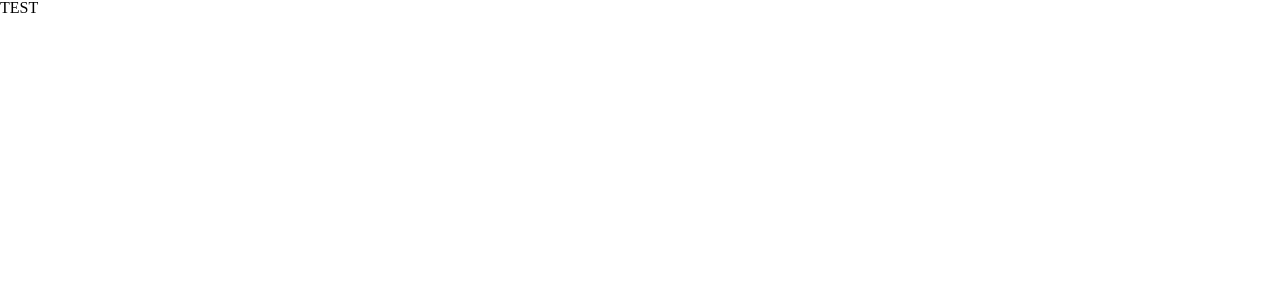
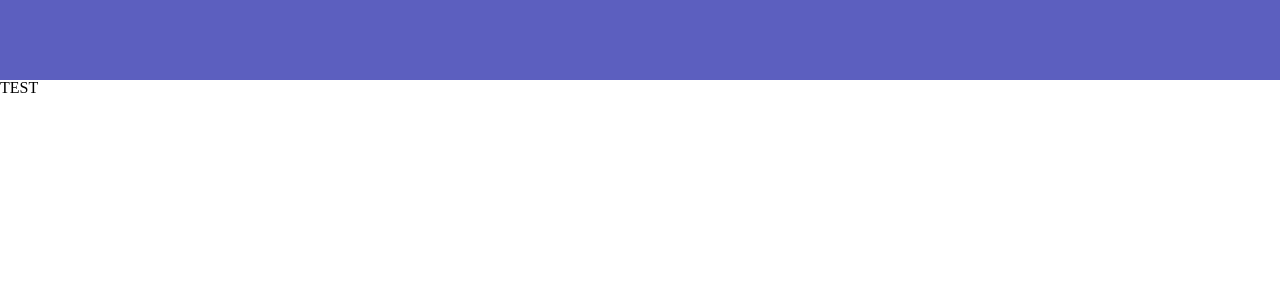
Before and after one commit to MBTogether/MBT_Frontend, a React (Create React App) app: page /test in a window 1280 px wide. Shown: the top 300 px of the page. Built offline with nearby package versions, Linux system fonts and the light colour scheme.

Commit message:
📑header

```diff
--- a/src/components/header/Header.js
+++ b/src/components/header/Header.js
@@ -2,7 +2,11 @@ import React from "react";
 import * as S from "./style";
 
 const Header = () => {
-  return <div></div>;
+  return (
+    <S.HeaderWrapper>
+      <S.Container></S.Container>
+    </S.HeaderWrapper>
+  );
 };
 
 export default Header;
--- a/src/components/header/style.js
+++ b/src/components/header/style.js
@@ -1 +1,13 @@
 import styled from "styled-components";
+
+export const HeaderWrapper = styled.div`
+  width: 100%;
+  height: 80px;
+  background-color: #5c5fbf;
+  position: fix;
+  top: 0;
+`;
+
+export const Container = styled.div`
+  display: flex;
+`
--- a/src/components/test/Test.js
+++ b/src/components/test/Test.js
@@ -1,10 +1,14 @@
-import React from 'react';
+import React from "react";
+import Header from "../header/Header";
 
 const Test = () => {
-    console.log(`test`)
-    return (
-        <h1>TEST</h1>
-    );
+  console.log(`test`);
+  return (
+    <>
+      <Header />
+      <h1>TEST</h1>
+    </>
+  );
 };
 
 export default Test;
```
